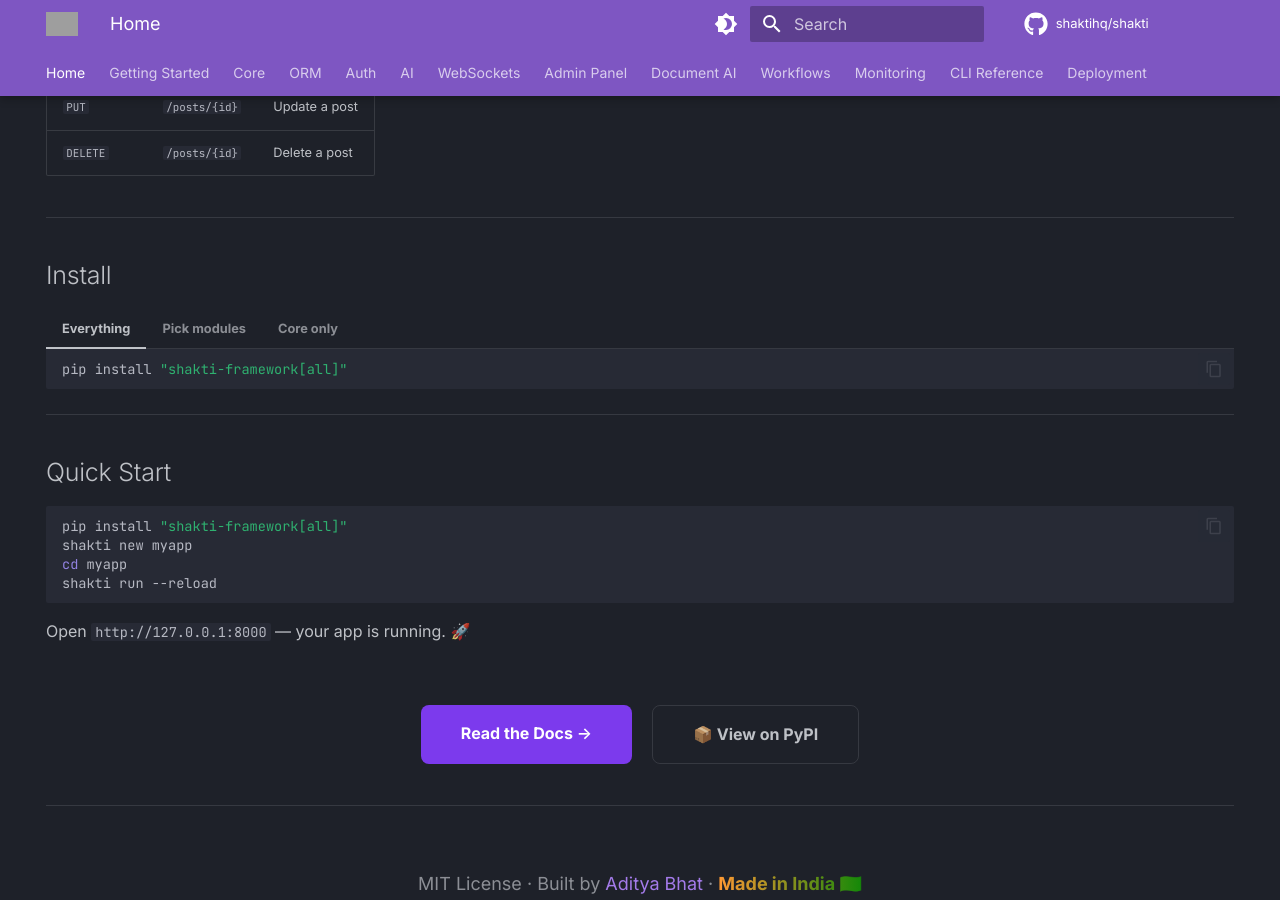
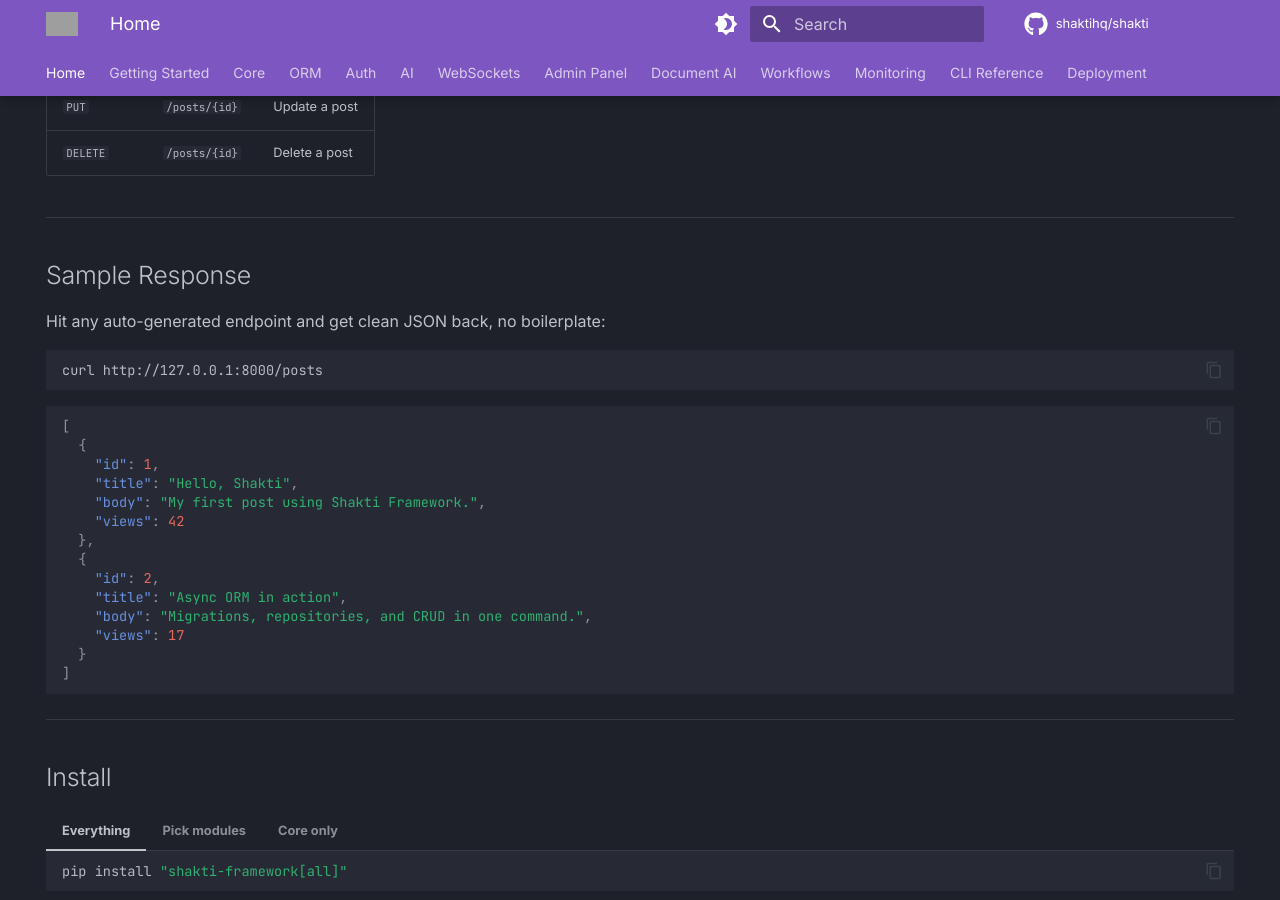
Before and after one commit to shaktihq/shakti, an MkDocs documentation site: the page built from docs/index.md, in a window 1280 px wide and 900 px high, scrolled down 4206 px. Built offline with MkDocs 1.6.1 and Material for MkDocs 9.7.7, drawn with Linux system fonts in a browser that asks for light colours; comment, search, counter and statistics services are not loaded; grey boxes are pictures that could not be loaded.

Commit message:
docs: add sample response example to home page

````diff
--- a/docs/index.md
+++ b/docs/index.md
@@ -218,6 +218,33 @@
 
 ---
 
+## Sample Response
+
+Hit any auto-generated endpoint and get clean JSON back, no boilerplate:
+
+```bash
+curl http://127.0.0.1:8000/posts
+```
+
+```json
+[
+  {
+    "id": 1,
+    "title": "Hello, Shakti",
+    "body": "My first post using Shakti Framework.",
+    "views": 42
+  },
+  {
+    "id": 2,
+    "title": "Async ORM in action",
+    "body": "Migrations, repositories, and CRUD in one command.",
+    "views": 17
+  }
+]
+```
+
+---
+
 ## Install
 
 === "Everything"
````
